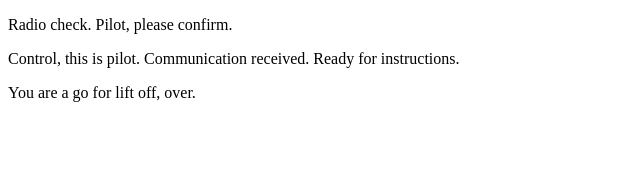
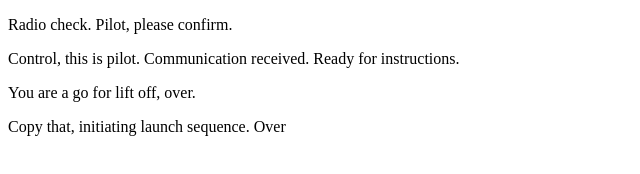
Before and after one commit to IsaiahVG/communication-log, a plain HTML site: page index.html in a window 1280 px wide. Shown: the whole page, without its empty margins (0-640 px from the left). Drawn offline with Linux system fonts and the light colour scheme.

Commit message:
Final Message

```diff
--- a/index.html
+++ b/index.html
@@ -4,5 +4,6 @@
       <p>Radio check. Pilot, please confirm.</p>
       <p>Control, this is pilot. Communication received. Ready for instructions.</p>
     <p>You are a go for lift off, over.</p>
+    <p>Copy that, initiating launch sequence. Over</p>
   </body>
 </html>
```
